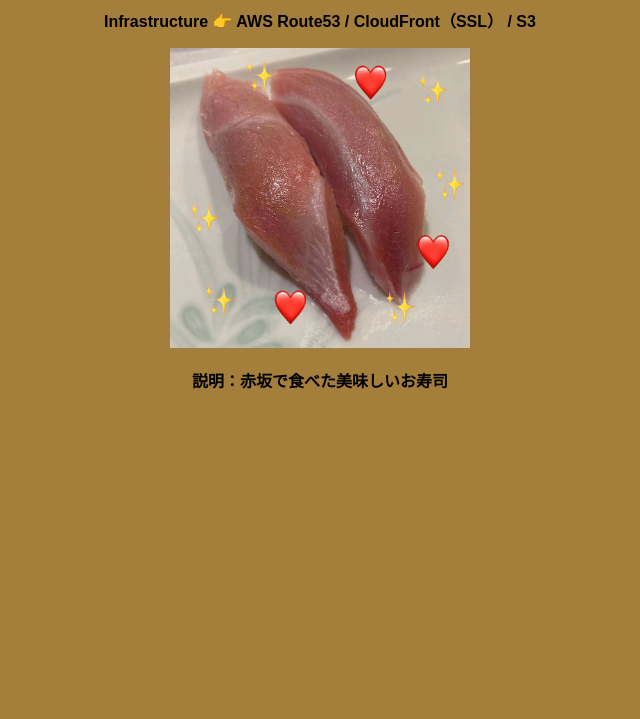
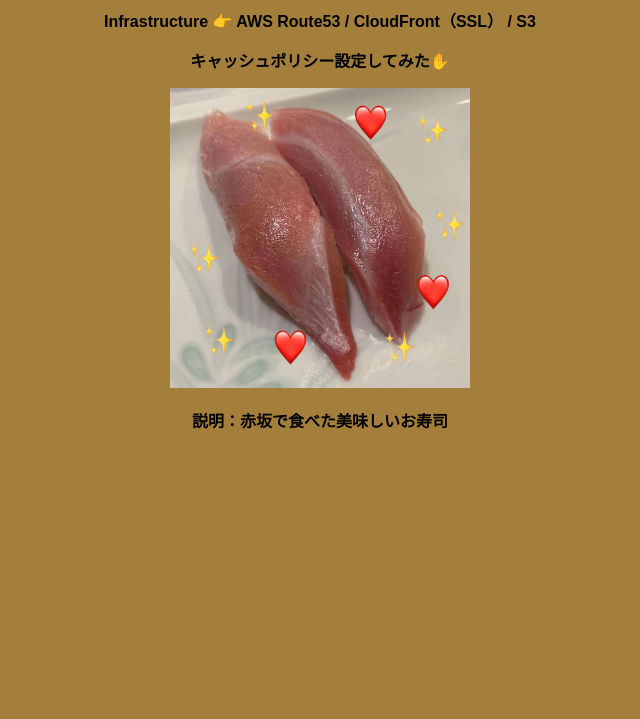
Before and after one commit to tk-koyamasayaka/s3-web, a plain HTML site: page src/index.html in a window 1280 px wide. Shown: the part 81-800 px from the top of the page, without its empty margins (320-960 px from the left). Drawn offline with Linux system fonts and the light colour scheme.

Commit message:
ディレクトリ構成調整

```diff
--- a/index.html
+++ b/src/index.html
@@ -12,6 +12,7 @@
 <body>
   <h1>( ◠‿◠ ) < いらっしゃい！</h1>
       <p>Infrastructure 👉 AWS Route53 / CloudFront（SSL） / S3</p>
+      <p>キャッシュポリシー設定してみた✋</p>
       <img src="image/o-toro.jpeg" width="300px" height="300px">
       <p>説明：赤坂で食べた美味しいお寿司</p>
 </body>
```
Also changed, not shown: src/apple-touch-icon.png (renamed from apple-touch-icon.png), src/css/main.css (renamed from css/main.css), src/errors/index.html (renamed from errors/index.html), src/favicon.ico (renamed from favicon.ico), src/image/o-toro.jpeg (renamed from image/o-toro.jpeg), 1 other file.
